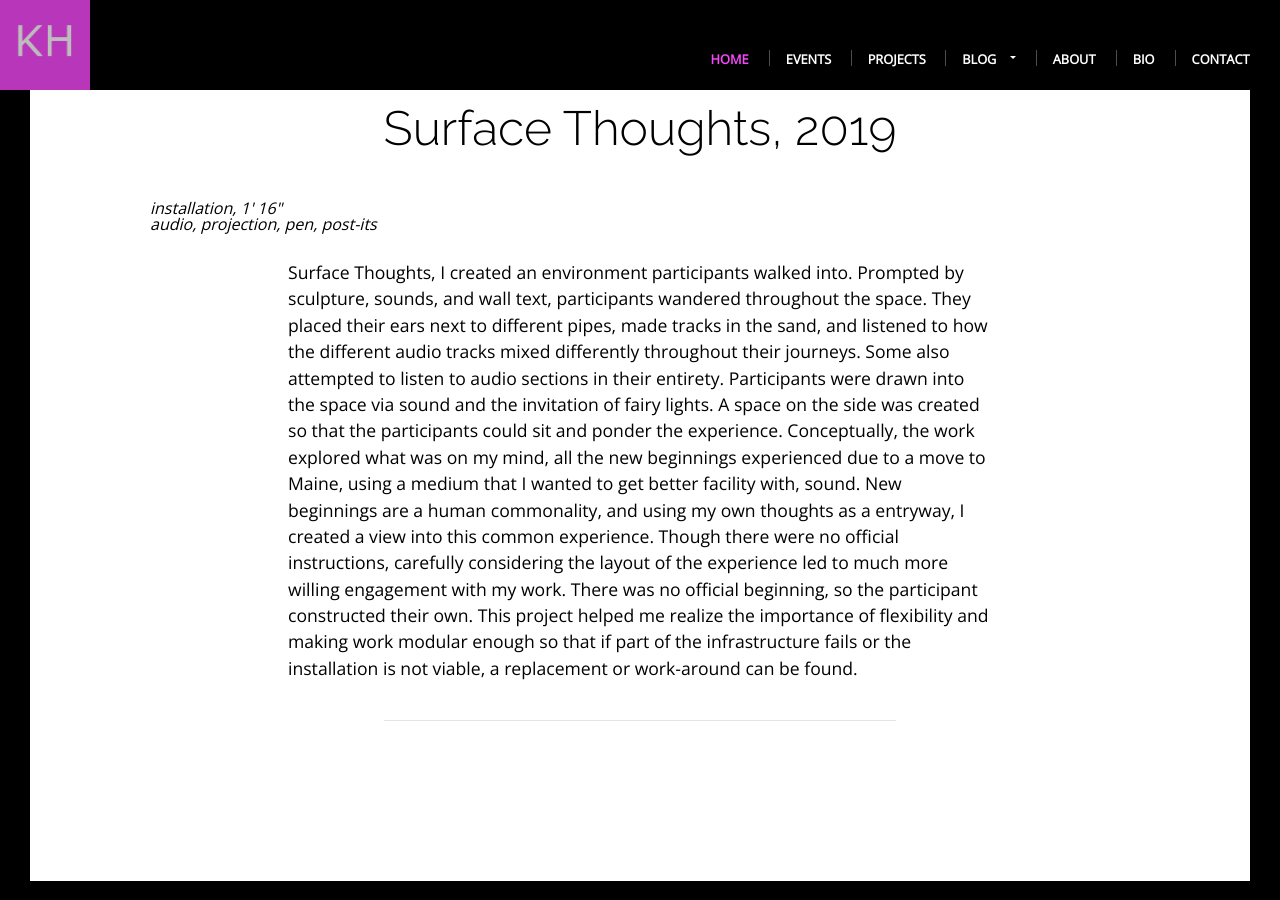
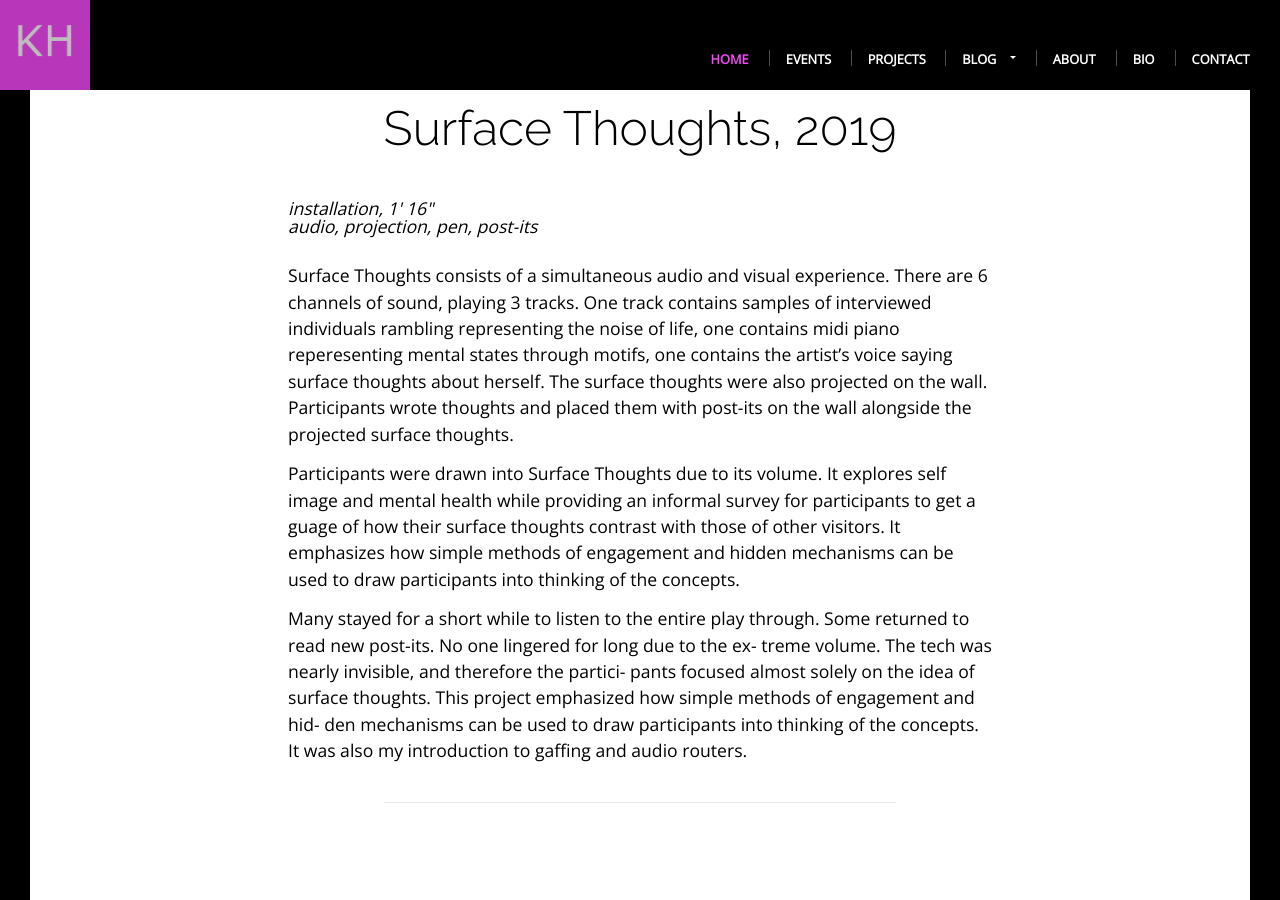
Before and after one commit to khoeger/khoeger.github.io, a Jekyll site: the page built from _projects_list/surface-thoughts.markdown, in a window 1280 px wide and 900 px high, scrolled down 436 px. Built offline with Jekyll 4.4.1, drawn with Linux system fonts in a browser that asks for light colours.

Commit message:
Update surface thoguhts text

```diff
--- a/_layouts/project.html
+++ b/_layouts/project.html
@@ -23,6 +23,9 @@ layout: default
             </time>
           </div>
       </header>
+
+      <div class="post-content" itemprop="articleBody">
+
         <div class="project-details">
         {% if page.artists %}
           <div class="project-artists">
@@ -61,7 +64,7 @@ layout: default
          </div>
         {% endif %} <!-- end if page.display-description -->
         </div> <!-- end div project-details-->
-      <div class="post-content" itemprop="articleBody">
+
         {{ content }}
       </div>
       <!-- +++++ Connect page to relevant articles/ posts +++++ -->
--- a/_projects_list/surface-thoughts.markdown
+++ b/_projects_list/surface-thoughts.markdown
@@ -12,29 +12,38 @@ display-description:
 display-size:
 artists:
 image: /assets/img/umbrellaProjects/SurfaceThoughts/cover.jpg
-project-tag: constructingBeginnings
+project-tag: surfaceThouhts
 categories: video
 description:
 published: true
-alt-text: "Setup including PVC Pipes, Sand, a concrete floor, cinder blocks, arranged on the left, stairs on the right"
+alt-text: "Intelligent in white light on a blue wall, surrounded by yellow post-its."
 ---
-{{page.title}}, I created an environment participants
-walked into. Prompted by sculpture, sounds, and wall text, participants
-wandered throughout the space. They placed their ears next to different
-pipes, made tracks in the sand, and listened to how the different audio
-tracks mixed differently throughout their journeys. Some also attempted
-to listen to audio sections in their entirety. Participants were drawn into
-the space via sound and the invitation of fairy lights. A space on the side
-was created so that the participants could sit and ponder the experience.
-Conceptually, the work explored what was on my mind, all the new
-beginnings experienced due to a move to Maine, using a medium that I
-wanted to get better facility with, sound. New beginnings are a human
-commonality, and using my own thoughts as a entryway, I created a view
-into this common experience.
-Though there were no official instructions, carefully considering the
-layout of the experience led to much more willing engagement with my
-work. There was no official beginning, so the participant constructed
-their own. This project helped me realize the importance of flexibility
-and making work modular enough so that if part of the infrastructure
-fails or the installation is not viable, a replacement or work-around can
-be found.
+ {{page.title}} consists of a simultaneous audio and visual experience.
+ There are 6 channels of sound, playing 3 tracks.
+ One track contains samples of interviewed individuals rambling representing the noise of life, one contains midi piano reperesenting mental states through motifs, one contains the artist's voice saying surface thoughts about herself.
+ The surface thoughts were also projected on the wall.
+ Participants wrote thoughts and placed them with post-its on the wall alongside the projected surface thoughts.
+
+Participants were drawn into {{page.title}} due to its volume.
+It explores self image and mental health while providing an informal survey
+for participants to get a guage of how their surface thoughts contrast with those of other visitors.
+It emphasizes how simple methods of engagement and hidden
+mechanisms can be used to draw participants into thinking of the
+concepts.
+
+
+
+
+
+
+
+
+
+
+
+Many stayed for a short while to listen to the entire play through. Some returned to read new
+post-its.  No one lingered for long due to the ex- treme volume.  The tech was nearly invisible,
+and therefore the partici- pants focused almost solely on the idea of surface thoughts.
+This project emphasized how simple methods of engagement and hid- den mechanisms can be used to
+draw participants into thinking of the concepts. It was also my introduction to gaffing and audio
+routers.
```
Lines whose indentation alone changed are shown as unchanged.
